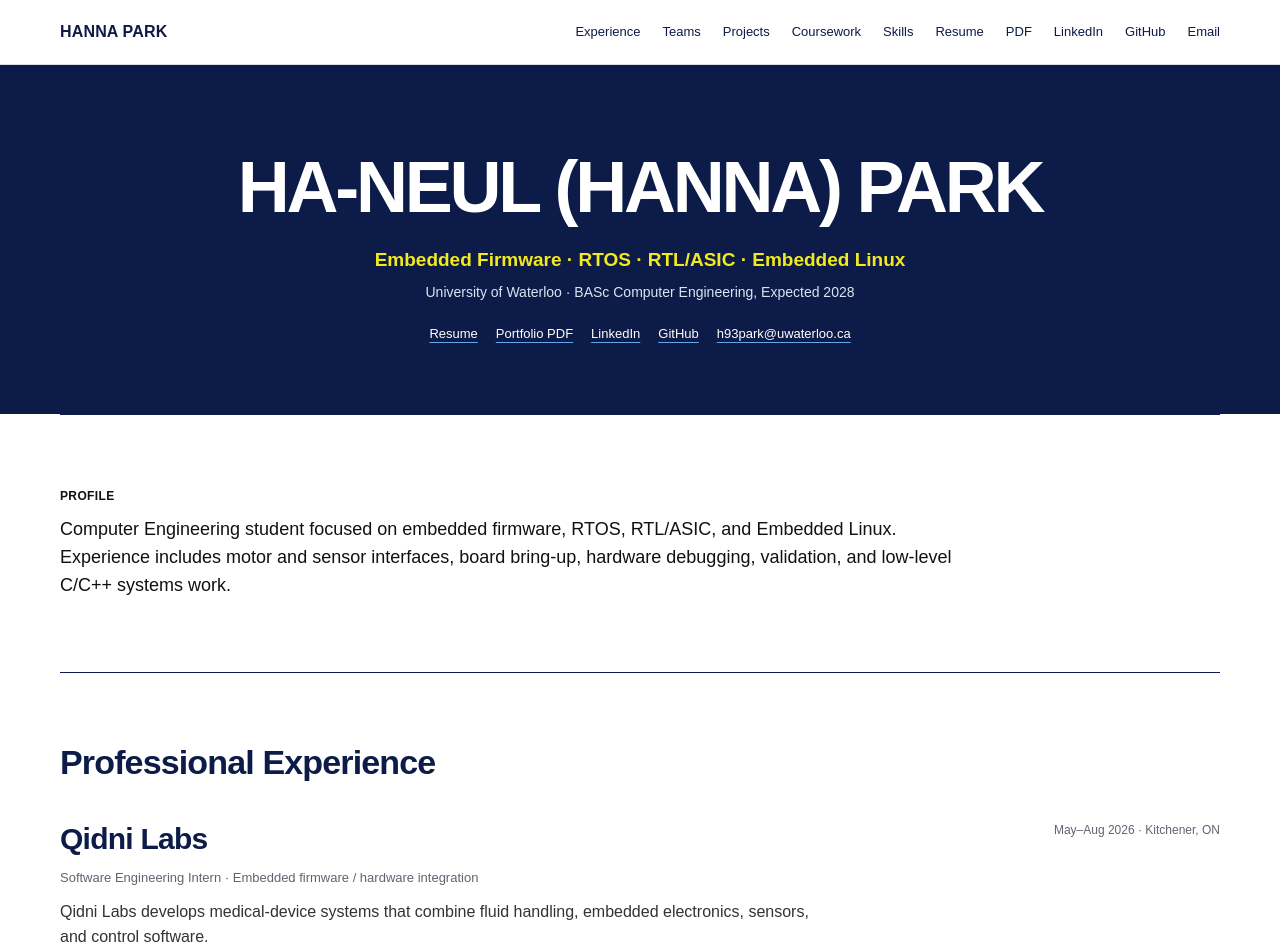
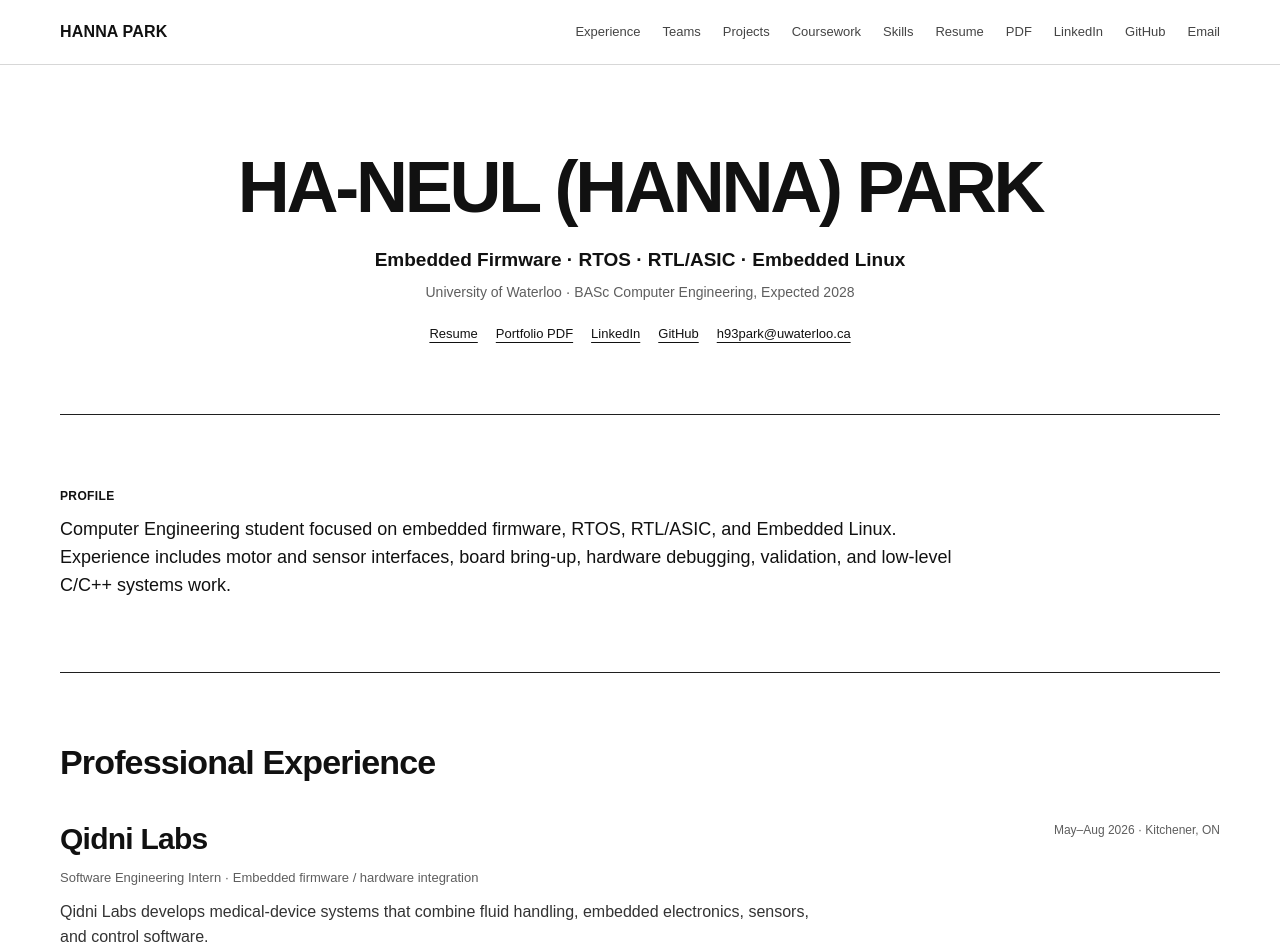
Before and after one commit to haneulhanna/haneulhanna.github.io, a plain HTML site: page index.html in a window 1280 px wide. Shown: the top 952 px of the page. Drawn offline with Linux system fonts and the light colour scheme.

Commit message:
Add files via upload

```diff
--- a/index.html
+++ b/index.html
@@ -7,15 +7,12 @@
 <title>Ha-Neul (Hanna) Park — Engineering Portfolio</title>
 <style>
 :root{
-  --bg:#ffffff;
-  --text:#111111;
-  --muted:#5f6470;
-  --line:#d9dce3;
-  --line-dark:#0C1B48;
-  --panel:#f7f9fc;
-  --navy:#0C1B48;
-  --blue:#62A7EA;
-  --lemon:#F2EA1E;
+  --bg:#fff;
+  --text:#111;
+  --muted:#5e5e5e;
+  --line:#d7d7d7;
+  --line-dark:#1f1f1f;
+  --panel:#f7f7f7;
   --max:1160px;
   --sans:Arial,Helvetica,sans-serif;
   --mono:"SFMono-Regular",Consolas,"Liberation Mono",monospace;
@@ -615,85 +612,6 @@ footer{
   }
   footer{flex-direction:column}
 }
-
-/* Color test: Glacier Blue + Navy + Lemon */
-.site-header{
-  background:rgba(255,255,255,.97);
-  border-bottom:1px solid var(--line);
-}
-.brand{color:var(--navy)}
-nav a{color:var(--navy)}
-nav a:hover{
-  color:var(--blue);
-  text-decoration:none;
-}
-
-.hero{
-  background:var(--navy);
-  color:#fff;
-  width:100%;
-  max-width:none;
-  margin:0;
-  padding:86px max(22px, calc((100vw - var(--max))/2)) 70px;
-}
-.hero h1{color:#fff}
-.positioning{color:var(--lemon)}
-.identity{color:#dbe5f2}
-.hero-links a{color:#fff}
-.hero-links a:hover{color:var(--lemon)}
-
-.section{border-top:1px solid var(--navy)}
-.section-kicker{
-  color:var(--blue);
-  font-weight:700;
-}
-.section-head h2,
-.company-header h3,
-.subsection h4,
-.team-copy h3,
-.watai h3,
-.domain-title h3,
-.project-head h4,
-.tutor-copy h3,
-.education-line strong{
-  color:var(--navy);
-}
-
-.mini-project{border-top:2px solid var(--blue)}
-.mini-num{
-  color:var(--navy);
-  font-weight:700;
-}
-
-.diagram-wrap{
-  background:#f5f8fd;
-  border:1px solid #dbe4f1;
-}
-.box{border-color:var(--navy)}
-.arrow{color:var(--blue)}
-.protocol{color:var(--navy)}
-.dfnet-testing{border-color:#b7c6d8}
-
-.course-list,
-.skills{
-  border-top-color:var(--navy);
-}
-.course-row,
-.skill-row,
-.education-line,
-.company + .company,
-.subsection,
-.project-block + .project-block,
-.watai{
-  border-color:#d9dce3;
-}
-
-.tutor-stat{border-top-color:var(--blue)}
-
-a{text-decoration-color:var(--blue)}
-
-footer{border-top:1px solid var(--navy)}
-
 </style>
 </head>
 
```
